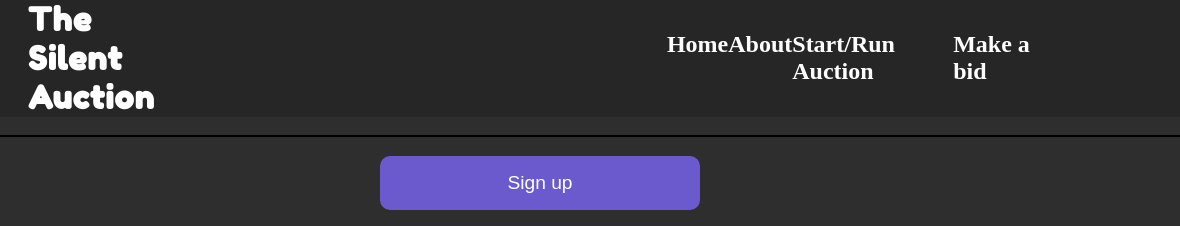
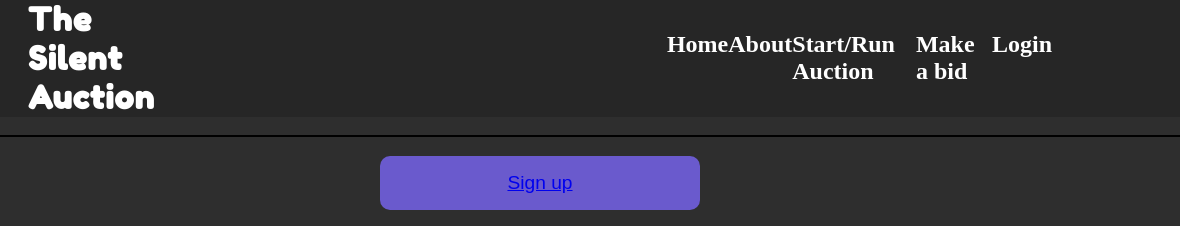
Before and after one commit to Web26-Silent-Auction-1/Marketing, a plain HTML site: page index.html in a window 1280 px wide. Shown: the top 226 px of the page, 100-1280 px from the left. Drawn offline with Linux system fonts and the light colour scheme.

Commit message:
added links to sign in and sign up buttons

```diff
--- a/index.html
+++ b/index.html
@@ -27,6 +27,7 @@
           <a href="about.html"> About</a>
           <a href="start/run.html"> Start/Run Auction</a>
           <a href="bid.html"> Make a bid</a>
+          <a href="https://silent-auction.now.sh/login"> Login</a>
         </div>
   </header>
 
@@ -37,7 +38,7 @@
   <hr />
   <div class="content-container">
     <section class="top-content">
-      <button>Sign up</button>
+      <button><a href= "https://silent-auction.now.sh/signup">Sign up</a></button>
     </section>
     <section class="company-info">
       <h1>
--- a/less/navigation.less
+++ b/less/navigation.less
@@ -1,4 +1,4 @@
-.silent-auction{
+.silent-auction {
   color: white;
 }
 .navigation {
@@ -8,6 +8,7 @@
   justify-content: space-between;
   align-content: flex-end;
   width: 45%;
+
   font-size: 14px;
   .nav-margin-horiz();
   @media @mobile {
@@ -17,7 +18,7 @@
     align-items: center;
     width: 100%;
   }
-  a{
+  a {
     text-decoration: none;
     font-size: 1.5rem;
     color: white;
```
Also changed, not shown: less/global.less (+6 -10 lines).
